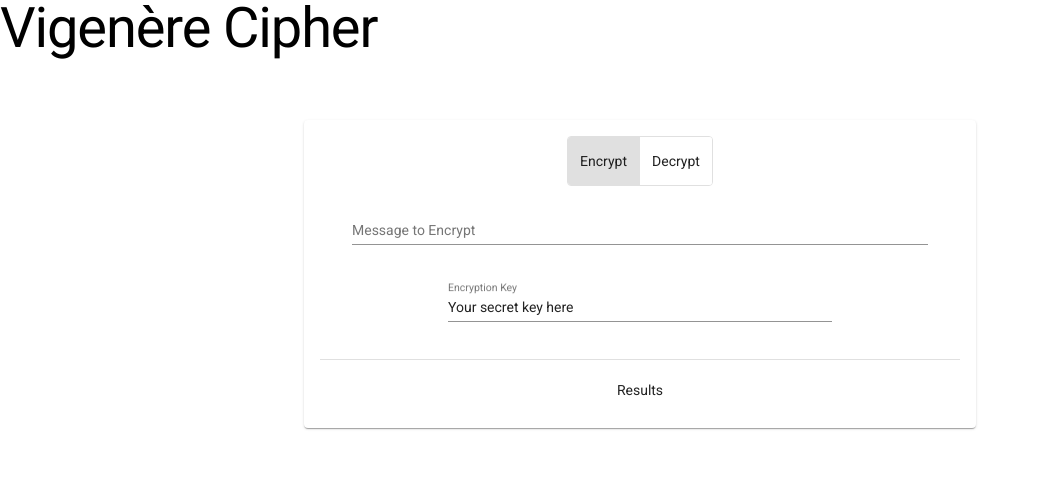
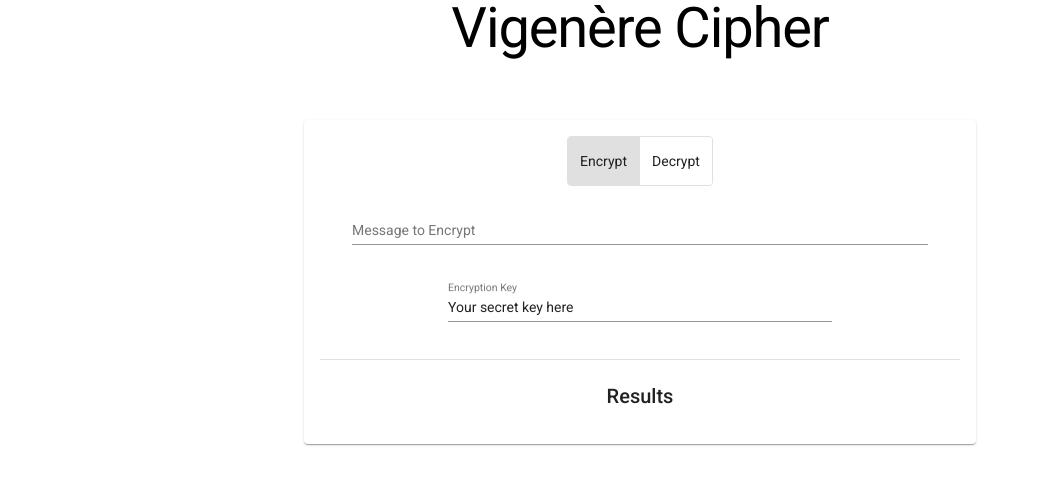
Before and after one commit to CCalvin457/vigenere-encryption-app, an Angular app: page / in a window 1280 px wide. Shown: the top 484 px of the page, without its empty margins (0-1039 px from the left). Built offline with nearby package versions, Linux system fonts and the light colour scheme.

Commit message:
Moving title to the center of the page

```diff
--- a/src/app/app.component.html
+++ b/src/app/app.component.html
@@ -1,6 +1,6 @@
 <html>
   <!-- TODO: header? -->
-  <h1 class="mat-display-3">{{title}}</h1>
+  <h1 class="title mat-display-3">{{title}}</h1>
   <!-- main content -->
   <section class="main-content">
     <mat-card class="main-form">
@@ -28,7 +28,7 @@
       <mat-divider [inset]="true"></mat-divider>
 
       <div class="top-padding">
-        <p class="results-title">Results</p>
+        <p class="title mat-title">Results</p>
         <div class="results-text">
           {{encryptedMessage}}
         </div>
--- a/src/app/app.component.scss
+++ b/src/app/app.component.scss
@@ -17,7 +17,7 @@
   padding-top: 20px;
 }
 
-.results-title {
+.title {
   text-align: center;
 }
 
```
